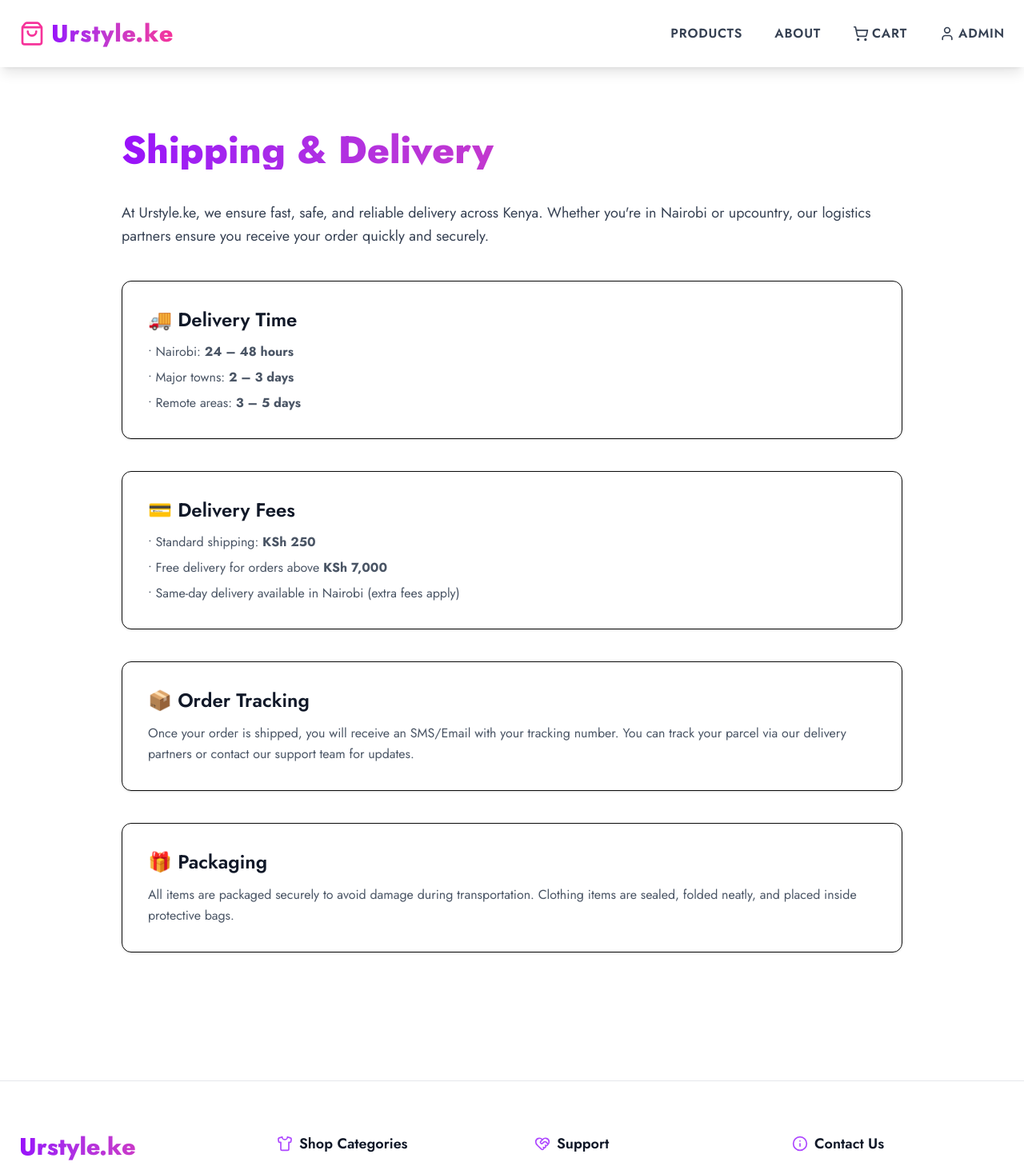
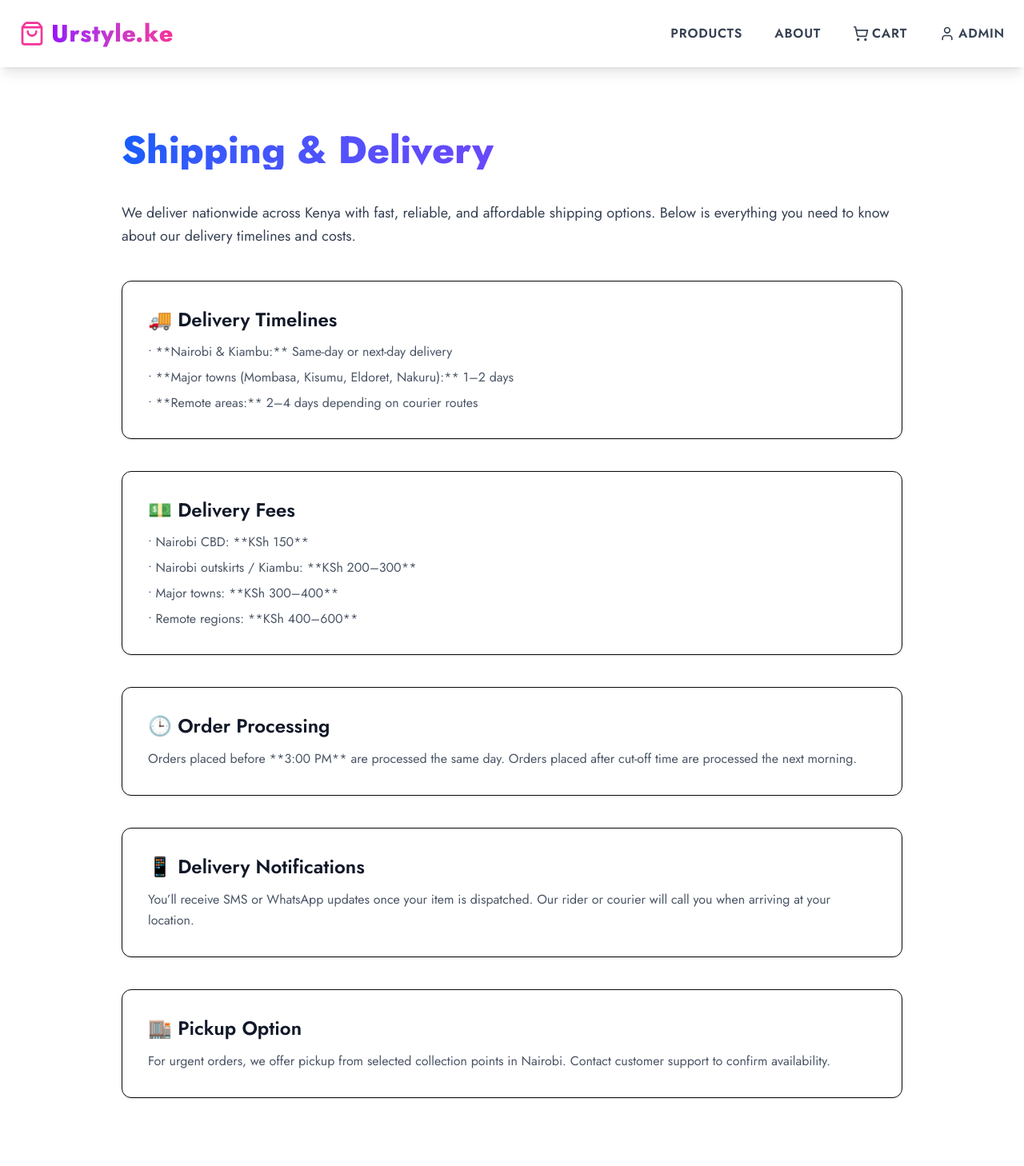
Before and after one commit to Griffinsshem/urstyle.ke, a Next.js app: page /support/shipping in a window 1280 px wide. Shown: the top 1458 px of the page at 80% size. Built offline with nearby package versions, Linux system fonts and the light colour scheme.

Commit message:
feat(support): add Shipping & Delivery page with timelines, fees, processing details, and pickup options

```diff
--- a/src/app/support/shipping/page.js
+++ b/src/app/support/shipping/page.js
@@ -1,63 +1,74 @@
 export default function ShippingPage() {
   return (
     <div className="max-w-5xl mx-auto px-6 py-20">
-      <h1 className="text-5xl font-extrabold bg-gradient-to-r from-purple-600 to-pink-500 bg-clip-text text-transparent mb-10">
+      <h1 className="text-5xl font-extrabold bg-gradient-to-r from-blue-600 to-purple-600 bg-clip-text text-transparent mb-10">
         Shipping & Delivery
       </h1>
 
       <p className="text-gray-700 text-lg leading-relaxed mb-10">
-        At Urstyle.ke, we ensure fast, safe, and reliable delivery across Kenya. Whether you're in
-        Nairobi or upcountry, our logistics partners ensure you receive your order quickly and securely.
+        We deliver nationwide across Kenya with fast, reliable, and affordable shipping options.
+        Below is everything you need to know about our delivery timelines and costs.
       </p>
 
       <div className="space-y-10">
 
-        {/* Delivery Time */}
+        {/* Delivery Times */}
         <div className="bg-white border rounded-xl p-8 shadow-sm">
           <h2 className="text-2xl font-semibold text-gray-900 mb-3">
-            🚚 Delivery Time
+            🚚 Delivery Timelines
           </h2>
           <ul className="text-gray-600 space-y-2">
-            <li>• Nairobi: <strong>24 – 48 hours</strong></li>
-            <li>• Major towns: <strong>2 – 3 days</strong></li>
-            <li>• Remote areas: <strong>3 – 5 days</strong></li>
+            <li>• **Nairobi & Kiambu:** Same-day or next-day delivery</li>
+            <li>• **Major towns (Mombasa, Kisumu, Eldoret, Nakuru):** 1–2 days</li>
+            <li>• **Remote areas:** 2–4 days depending on courier routes</li>
           </ul>
         </div>
 
         {/* Delivery Fees */}
         <div className="bg-white border rounded-xl p-8 shadow-sm">
           <h2 className="text-2xl font-semibold text-gray-900 mb-3">
-            💳 Delivery Fees
+            💵 Delivery Fees
           </h2>
           <ul className="text-gray-600 space-y-2">
-            <li>• Standard shipping: <strong>KSh 250</strong></li>
-            <li>• Free delivery for orders above <strong>KSh 7,000</strong></li>
-            <li>• Same-day delivery available in Nairobi (extra fees apply)</li>
+            <li>• Nairobi CBD: **KSh 150**</li>
+            <li>• Nairobi outskirts / Kiambu: **KSh 200–300**</li>
+            <li>• Major towns: **KSh 300–400**</li>
+            <li>• Remote regions: **KSh 400–600**</li>
           </ul>
         </div>
 
-        {/* Tracking */}
+        {/* Order Processing */}
         <div className="bg-white border rounded-xl p-8 shadow-sm">
           <h2 className="text-2xl font-semibold text-gray-900 mb-3">
-            📦 Order Tracking
+            🕒 Order Processing
           </h2>
           <p className="text-gray-600 leading-relaxed">
-            Once your order is shipped, you will receive an SMS/Email with your tracking number.
-            You can track your parcel via our delivery partners or contact our support team for updates.
+            Orders placed before **3:00 PM** are processed the same day.
+            Orders placed after cut-off time are processed the next morning.
           </p>
         </div>
 
-        {/* Packaging */}
+        {/* Delivery Notifications */}
         <div className="bg-white border rounded-xl p-8 shadow-sm">
           <h2 className="text-2xl font-semibold text-gray-900 mb-3">
-            🎁 Packaging
+            📱 Delivery Notifications
           </h2>
           <p className="text-gray-600 leading-relaxed">
-            All items are packaged securely to avoid damage during transportation. Clothing items are sealed,
-            folded neatly, and placed inside protective bags.
+            You’ll receive SMS or WhatsApp updates once your item is dispatched.
+            Our rider or courier will call you when arriving at your location.
           </p>
         </div>
 
+        {/* Pickup Option */}
+        <div className="bg-white border rounded-xl p-8 shadow-sm">
+          <h2 className="text-2xl font-semibold text-gray-900 mb-3">
+            🏬 Pickup Option
+          </h2>
+          <p className="text-gray-600 leading-relaxed">
+            For urgent orders, we offer pickup from selected collection points in Nairobi.
+            Contact customer support to confirm availability.
+          </p>
+        </div>
       </div>
     </div>
   );
```
